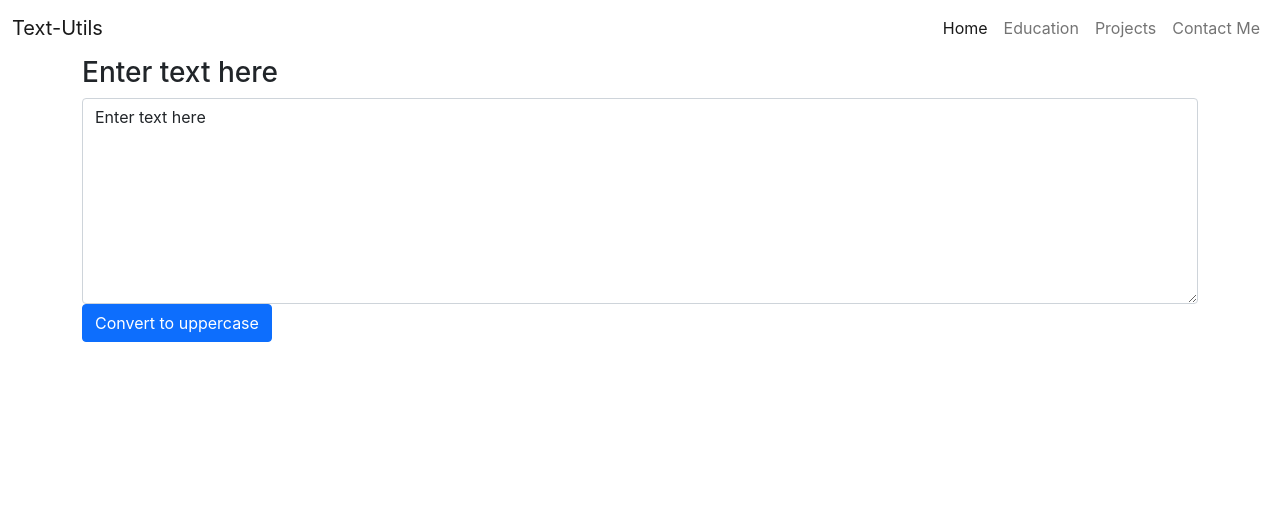
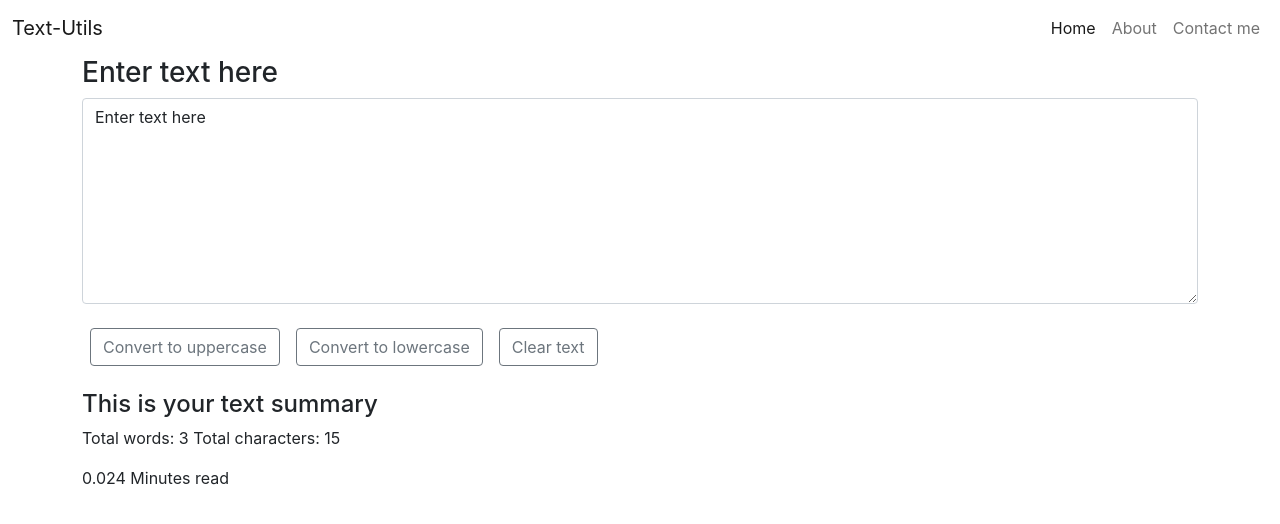
Before and after one commit to IAmTamal/text-utils, a React (Create React App) app: page / in a window 1280 px wide. Shown: the top 524 px of the page. Built offline with nearby package versions, Linux system fonts and the light colour scheme.

Commit message:
Added a few buttons

```diff
--- a/src/Components/Navbar.js
+++ b/src/Components/Navbar.js
@@ -38,22 +38,13 @@ export default function Navbar(props) {
 
                 <li className="nav-item" id="lg">
                   <a className="nav-link" href="/">
-                    {" "}
-                    Education{" "}
+                    About
                   </a>
                 </li>
 
                 <li className="nav-item" id="lg">
                   <a className="nav-link" href="/">
-                    {" "}
-                    Projects{" "}
-                  </a>
-                </li>
-
-                <li className="nav-item" id="lg">
-                  <a className="nav-link" href="/">
-                    {" "}
-                    Contact Me{" "}
+                    Contact me
                   </a>
                 </li>
               </ul>
--- a/src/Components/TextForm.js
+++ b/src/Components/TextForm.js
@@ -1,8 +1,18 @@
 import React, { useState } from "react";
 
 export default function TextForm(props) {
-  const handleUpClick = () => {
+  const uppercase = () => {
     let newText = text.toUpperCase();
+    setText(newText);
+  };
+
+  const lowercase = () => {
+    let newText = text.toLowerCase();
+    setText(newText);
+  };
+
+  const cleartext = () => {
+    let newText = "";
     setText(newText);
   };
 
@@ -12,7 +22,8 @@ export default function TextForm(props) {
 
   const [text, setText] = useState("Enter text here");
   return (
-    <div>
+    <>
+      <section className="form-sec">
         <div className="container">
           <form>
             <div className="form-group">
@@ -28,13 +39,42 @@ export default function TextForm(props) {
               ></textarea>
             </div>
           </form>
-
+          <br />
           <div className="buttons">
-          <button className="btn btn-primary" onClick={handleUpClick}>
+            <button
+              className="btn btn-outline-secondary mx-2"
+              onClick={uppercase}
+            >
               Convert to uppercase
+            </button>
+            <button
+              className="btn btn-outline-secondary mx-2"
+              onClick={lowercase}
+            >
+              Convert to lowercase
+            </button>
+            <button
+              className="btn btn-outline-secondary mx-2"
+              onClick={cleartext}
+            >
+              Clear text
             </button>
           </div>
         </div>
+      </section>
+
+      <br />
+
+      <section className="details-sec">
+        <div className="container">
+          <h4>This is your text summary</h4>
+          <p>
+            Total words: {text.split(" ").length} Total characters:{" "}
+            {text.length}
+          </p>
+          <p>{0.008 * text.split(" ").length} Minutes read</p>
         </div>
+      </section>
+    </>
   );
 }
```
Lines whose indentation alone changed are shown as unchanged.
